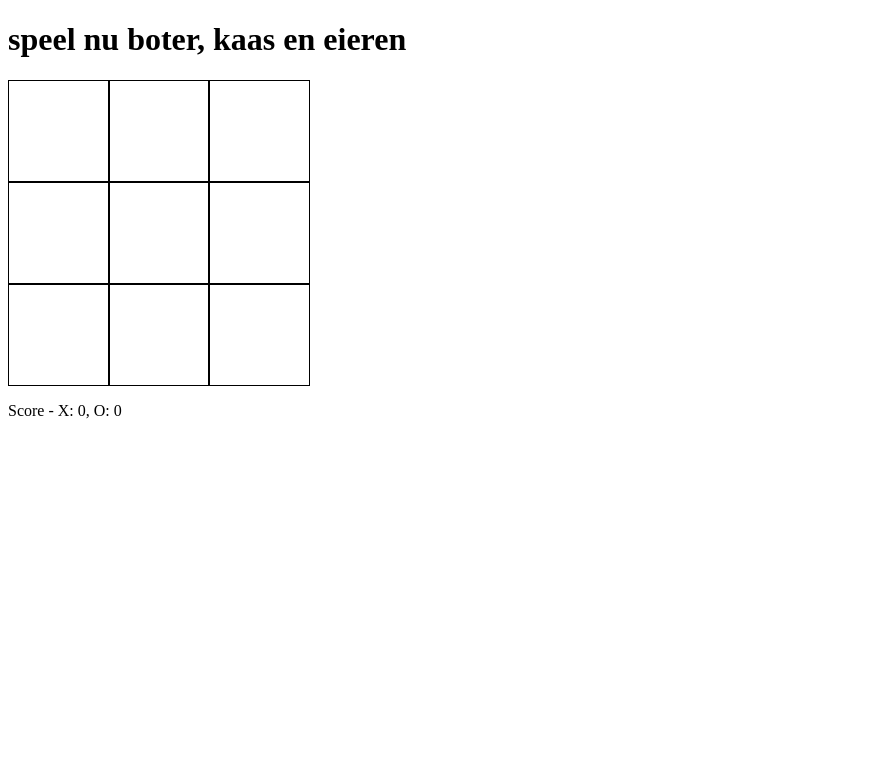
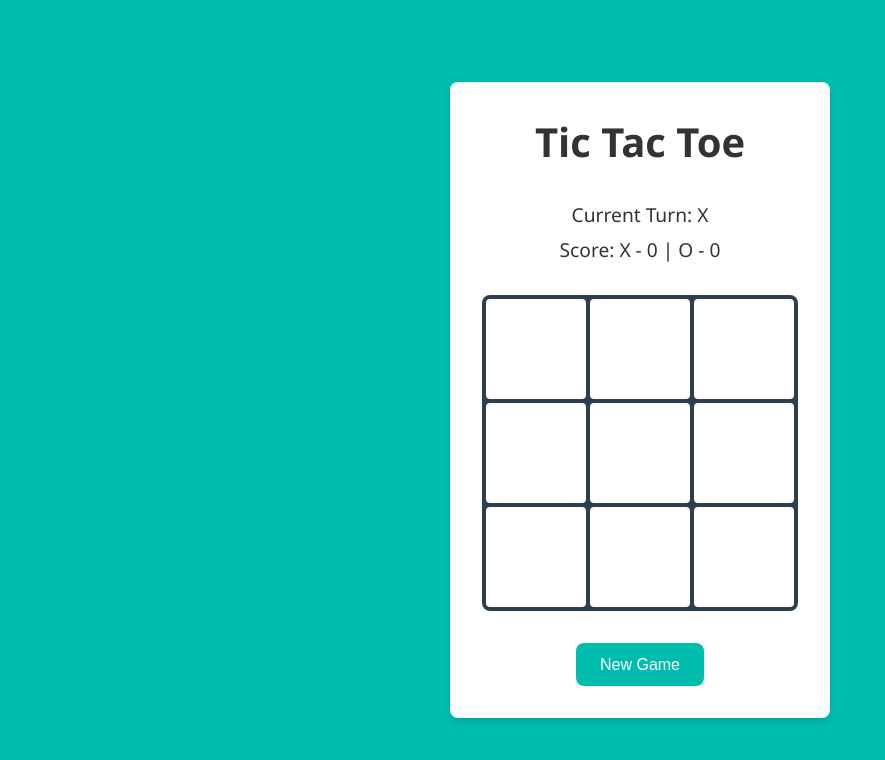
Before and after one commit to boi-one/open-ict-social-bot-website, a website: page boterkaaseieren/index.html in a window 1280 px wide. Shown: the whole page, without its empty margins (0-885 px from the left). Drawn offline with nearby package versions, Linux system fonts and the light colour scheme; no server answers.

Commit message:
up to date

```diff
--- a/boterkaaseieren/index.html
+++ b/boterkaaseieren/index.html
@@ -3,31 +3,46 @@
   <head>
     <meta charset="UTF-8" />
     <meta name="viewport" content="width=device-width, initial-scale=1.0" />
-    <title>Boter, Kaas en Eieren</title>
-    <script src="/socket.io/socket.io.js"></script>
+    <title>Tic Tac Toe Game</title>
+    <script src="/socket.io/socket.io.js" defer></script>
     <link rel="stylesheet" href="style.css" />
   </head>
   <body>
-    <h1>speel nu boter, kaas en eieren</h1>
-    <div class="game-container">
-      <div class="cell" data-row="0" data-col="0"></div>
-      <div class="cell" data-row="0" data-col="1"></div>
-      <div class="cell" data-row="0" data-col="2"></div>
-      <div class="cell" data-row="1" data-col="0"></div>
-      <div class="cell" data-row="1" data-col="1"></div>
-      <div class="cell" data-row="1" data-col="2"></div>
-      <div class="cell" data-row="2" data-col="0"></div>
-      <div class="cell" data-row="2" data-col="1"></div>
-      <div class="cell" data-row="2" data-col="2"></div>
-    </div>
-    <div id="popup-overlay" class="popup-overlay hidden">
-      <div class="popup-content">
-        <h2>Wachten op tweede speler...</h2>
+    <main class="game-wrapper">
+      <header class="game-header">
+        <h1>Tic Tac Toe</h1>
+      </header>
+
+      <section class="game-status">
+        <p id="turn" class="status-text">Current Turn: X</p>
+        <p id="score" class="score-text">Score: X - 0 | O - 0</p>
+      </section>
+
+      <section class="game-board">
+        <div class="game-container">
+          <div class="cell" data-row="0" data-col="0" aria-label="cell 0,0"></div>
+          <div class="cell" data-row="0" data-col="1" aria-label="cell 0,1"></div>
+          <div class="cell" data-row="0" data-col="2" aria-label="cell 0,2"></div>
+          <div class="cell" data-row="1" data-col="0" aria-label="cell 1,0"></div>
+          <div class="cell" data-row="1" data-col="1" aria-label="cell 1,1"></div>
+          <div class="cell" data-row="1" data-col="2" aria-label="cell 1,2"></div>
+          <div class="cell" data-row="2" data-col="0" aria-label="cell 2,0"></div>
+          <div class="cell" data-row="2" data-col="1" aria-label="cell 2,1"></div>
+          <div class="cell" data-row="2" data-col="2" aria-label="cell 2,2"></div>
+        </div>
+      </section>
+
+      <section class="game-controls">
+        <button id="restart" class="btn btn-primary">New Game</button>
+      </section>
+
+      <div id="popup-overlay" class="popup-overlay hidden">
+        <div class="popup-content">
+          <h2 id="winner-text"></h2>
+          <button class="btn btn-secondary" id="close-popup">Close</button>
+        </div>
       </div>
-    </div>
-    <p id="score"></p>
-    <p id="turn"></p>
-    <button id="restart">Nieuw Spel</button>
-    <script src="bke.js"></script>
+    </main>
+    <script src="TicTacToe.js" defer></script>
   </body>
 </html>
--- a/boterkaaseieren/style.css
+++ b/boterkaaseieren/style.css
@@ -1,22 +1,107 @@
+:root {
+    --primary-color: #00Bdad;
+    --secondary-color: #008B8B;
+    --text-color: #333;
+    --border-color: #2c3e50;
+    --cell-size: 100px;
+    --border-radius: 8px;
+}
+
+body {
+    background-color: var(--primary-color);
+    font-family: 'Segoe UI', Tahoma, Geneva, Verdana, sans-serif;
+    margin: 0;
+    min-height: 100vh;
+    display: flex;
+    justify-content: center;
+    align-items: center;
+}
+
+.game-wrapper {
+    background: white;
+    padding: 2rem;
+    border-radius: var(--border-radius);
+    box-shadow: 0 4px 6px rgba(0, 0, 0, 0.1);
+}
+
+.game-header {
+    text-align: center;
+    margin-bottom: 2rem;
+}
+
+.game-header h1 {
+    color: var(--text-color);
+    font-size: 2.5rem;
+    margin: 0;
+}
+
+.game-status {
+    text-align: center;
+    margin-bottom: 1.5rem;
+}
+
+.status-text, .score-text {
+    font-size: 1.2rem;
+    color: var(--text-color);
+    margin: 0.5rem 0;
+}
+
+.game-board {
+    margin: 2rem 0;
+}
+
 .game-container {
     display: grid;
-    grid-template-columns: 100px 100px 100px;
+    grid-template-columns: repeat(3, var(--cell-size));
+    gap: 4px;
+    background: var(--border-color);
+    padding: 4px;
+    border-radius: var(--border-radius);
 }
 
 .cell {
-    width: 100px;
-    height: 100px;
-    border: 1px solid black;
+    width: var(--cell-size);
+    height: var(--cell-size);
+    background: white;
     display: flex;
     align-items: center;
     justify-content: center;
-    font-size: 24px;
+    font-size: 2.5rem;
     font-weight: bold;
     cursor: pointer;
+    transition: background-color 0.2s;
+    border-radius: 4px;
 }
 
-#restart {
-    display: none;
+.cell:hover {
+    background-color: #f0f0f0;
+}
+
+.game-controls {
+    text-align: center;
+    margin-top: 2rem;
+}
+
+.btn {
+    padding: 0.8rem 1.5rem;
+    font-size: 1rem;
+    border: none;
+    border-radius: var(--border-radius);
+    cursor: pointer;
+    transition: transform 0.2s, background-color 0.2s;
+}
+
+.btn:hover {
+    transform: translateY(-2px);
+}
+
+.btn-primary {
+    background-color: var(--primary-color);
+    color: white;
+}
+
+.btn-primary:hover {
+    background-color: var(--secondary-color);
 }
 
 .popup-overlay {
@@ -25,17 +110,16 @@
     left: 0;
     width: 100%;
     height: 100%;
-    background-color: rgba(0, 0, 0, 0.5);
+    background-color: rgba(0, 0, 0, 0.7);
     display: flex;
     justify-content: center;
     align-items: center;
 }
 
 .popup-content {
-    background-color: white;
-    padding: 30px;
-    border-radius: 10px;
-    box-shadow: 0 4px 6px rgba(0, 0, 0, 0.3);
+    background: white;
+    padding: 2rem;
+    border-radius: var(--border-radius);
     text-align: center;
 }
 
--- a/public/Js/main.js
+++ b/public/Js/main.js
@@ -26,7 +26,7 @@ fetch('Cards.JSON')
           <img src="${card.img}" alt="${card.name}">
         </div>
         <div class="card_body" style="color: ${card.color};">
-          <p>Lorem ipsum dolor sit amet, consectetur adipiscing elit. Pellentesque euismod, nisi eu consectetur.</p>
+          <p>${card.Description}</p>
         </div>
         <footer class="card_footer" style="background-color: ${card.background_color};">
           <button id='${card.name}' class="card_button">Play</button>
```
Also changed, not shown: public/Cards.JSON (+7 -15 lines), public/Css/style.css (+33 -3 lines), public/pages/lobby.html (+124 -37 lines), public/images/HU_logo.png.
